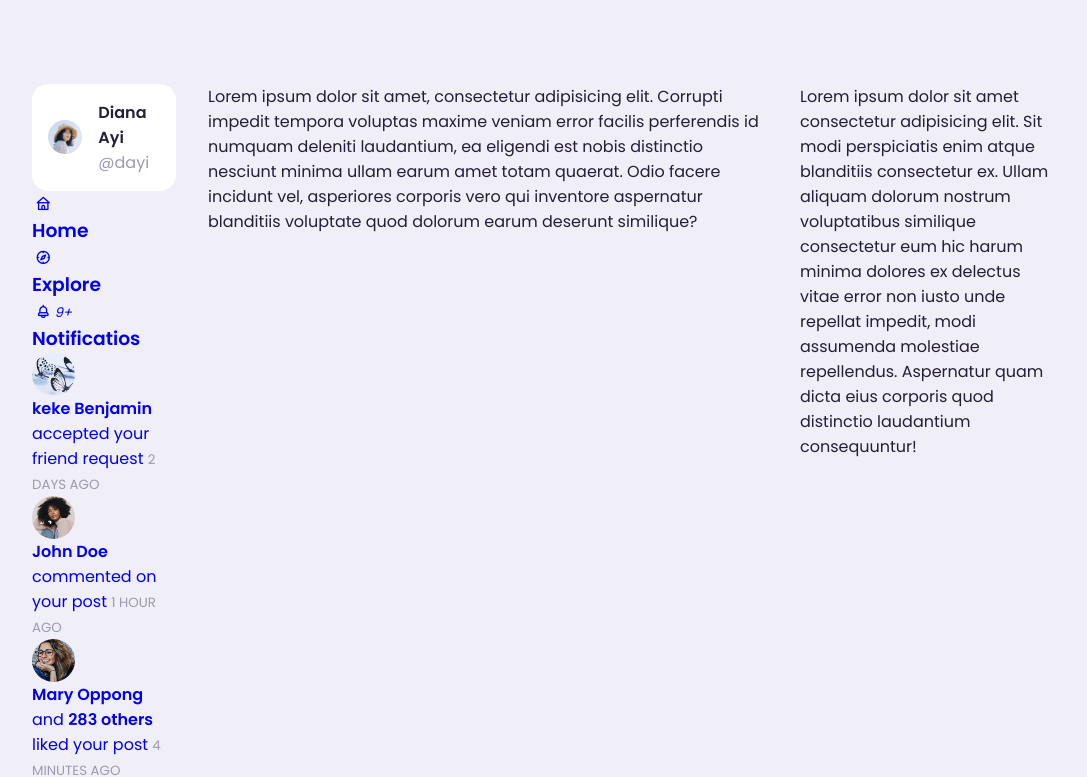
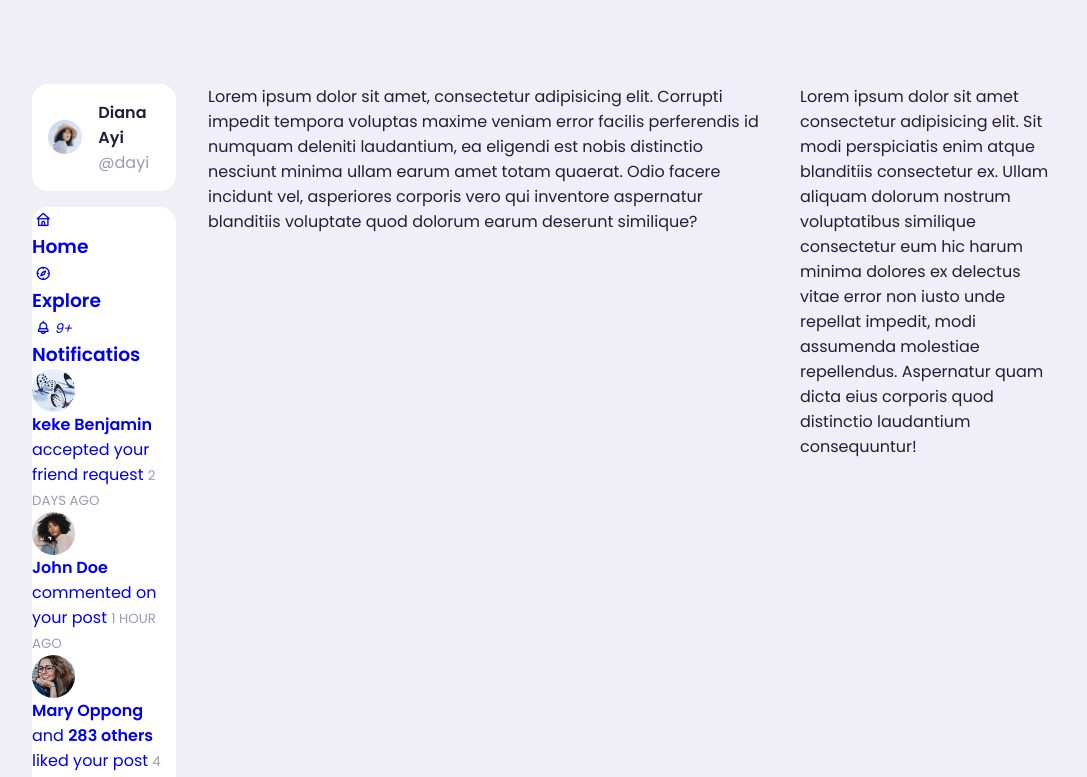
Before and after one commit to francoasevey/Responsive-Social-Media-Website, a plain HTML site: page index.html in a window 1280 px wide. Shown: the part 47-824 px from the top of the page, without its empty margins (96-1183 px from the left). Drawn offline with nearby package versions, Linux system fonts and the light colour scheme.

Commit message:
side barr

```diff
--- a/main.css
+++ b/main.css
@@ -129,3 +129,8 @@ main .container .left .profile{
     column-gap: 1rem;
     width: 100%;
 }
+.left .sidebar{
+    margin-top: 1rem;
+    background: var(--color-white);
+    border-radius: var(--card-border-radius);
+}
```
